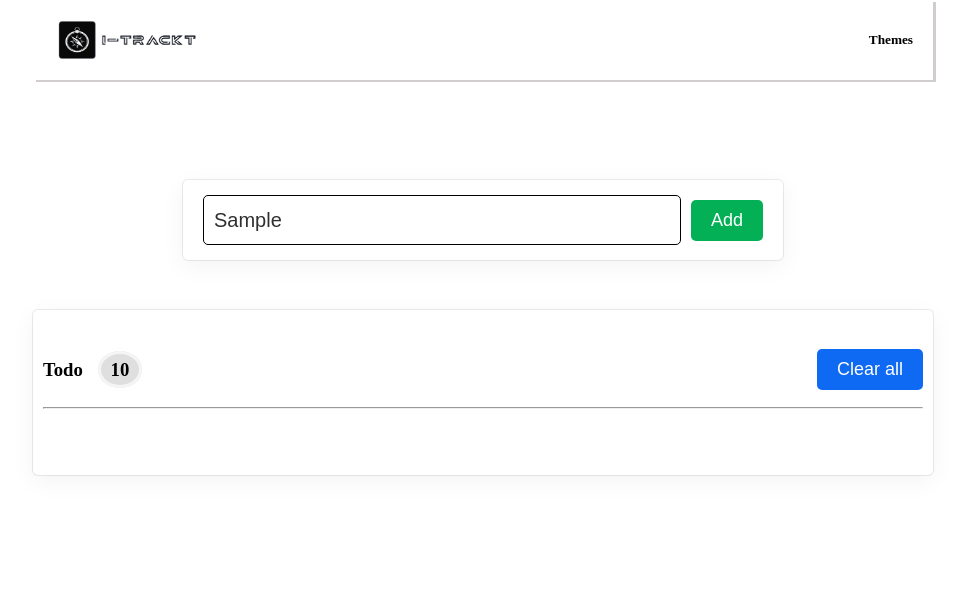
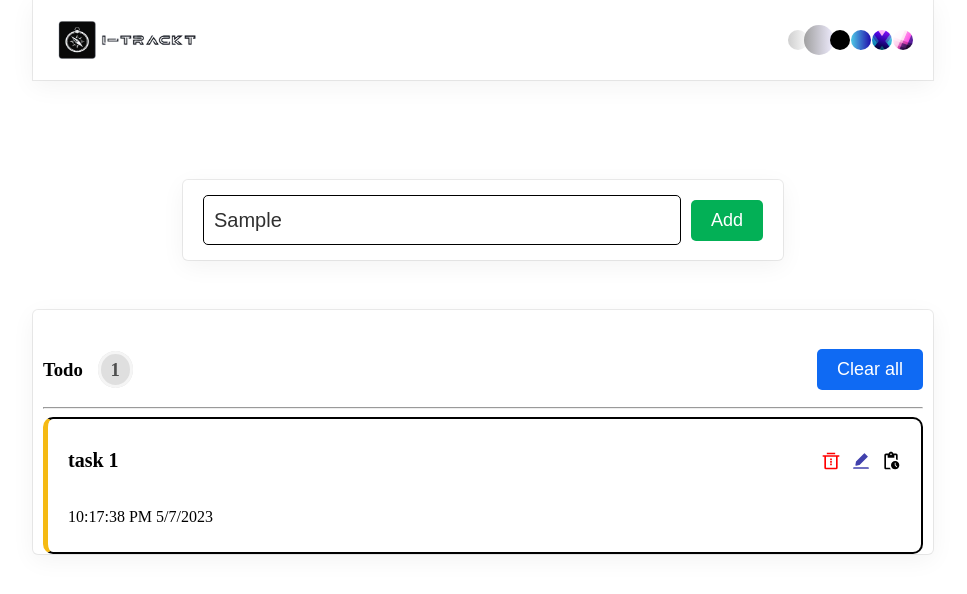
Before and after one commit to yomCode/i-trackT, a React (Create React App) app: page / in a window 1280 px wide. Both pictures are taken after typing "Sample" into the empty fields and a click on the button "Add". Shown: the top 594 px of the page, without its empty margins (157-1124 px from the left). Built offline with nearby package versions, Linux system fonts and the light colour scheme.

Commit message:
Task list state managed

```diff
--- a/package.json
+++ b/package.json
@@ -10,6 +10,7 @@
     "@types/node": "^16.18.26",
     "react": "^18.2.0",
     "react-dom": "^18.2.0",
+    "react-icons": "^4.8.0",
     "react-scripts": "5.0.1",
     "web-vitals": "^2.1.4"
   },
--- a/public/index.html
+++ b/public/index.html
@@ -2,7 +2,7 @@
 <html lang="en">
   <head>
     <meta charset="utf-8" />
-    <link rel="icon" href="%PUBLIC_URL%/favicon.ico" />
+    <link rel="icon" href="./i-trackTFavicon.png" />
     <meta name="viewport" content="width=device-width, initial-scale=1" />
     <meta name="theme-color" content="#000000" />
     <meta
--- a/src/ITrack.tsx
+++ b/src/ITrack.tsx
@@ -3,12 +3,21 @@ import Header from "./components/Header";
 import AddTask from "./components/AddTask";
 import Todo from "./components/Todo";
 
+interface TaskProps {
+  id: string;
+  task: string;
+  status: "completed" | "pending" | "in-progress";
+  time: string;
+}
+
 const ITrack = () => {
+  const [taskList, setTaskList] = React.useState<TaskProps[]>([]);
+
   return (
     <>
       <Header />
-      <AddTask />
-      <Todo />
+      <AddTask taskList={taskList} setTaskList={setTaskList} />
+      <Todo taskList={taskList} />
     </>
   );
 };
--- a/src/components/AddTask/index.tsx
+++ b/src/components/AddTask/index.tsx
@@ -11,11 +11,29 @@ interface SubmitTaskFormElement extends HTMLFormElement {
   readonly elements: FormElements;
 }
 
-const AddTask = () => {
+interface TaskProps {
+  id: string;
+  task: string;
+  status: "completed" | "pending" | "in-progress";
+  time: string;
+}
+
+interface TaskListProps {
+  taskList: TaskProps[];
+  setTaskList: React.Dispatch<React.SetStateAction<TaskProps[]>>;
+}
+
+const AddTask = ({ taskList, setTaskList }: TaskListProps) => {
   const handleAddTask = (e: React.FormEvent<SubmitTaskFormElement>) => {
     e.preventDefault();
+    const date = new Date();
+    const id: string = date.getTime().toString();
     const task: string = e.currentTarget.elements.task.value;
-    console.log(task);
+    const status: "completed" | "pending" | "in-progress" = "pending";
+    const time: string = `${date.toLocaleTimeString()} ${date.toLocaleDateString()}`;
+    const newTask: TaskProps = { id, task, status, time };
+
+    setTaskList([...taskList, newTask]);
   };
 
   return (
--- a/src/components/Header/Header.module.css
+++ b/src/components/Header/Header.module.css
@@ -7,12 +7,102 @@
   align-items: center;
   padding: 0 20px;
   margin: 0 auto;
-  box-shadow: 3px 2px 0px 0px rgba(173, 163, 163, 0.54);
-  -webkit-box-shadow: 3px 2px 0px 0px rgba(173, 163, 163, 0.54);
-  -moz-box-shadow: 3px 2px 0px 0px rgba(173, 163, 163, 0.54);
+  box-shadow: rgba(0, 0, 0, 0.05) 0px 6px 24px 0px,
+    rgba(0, 0, 0, 0.08) 0px 0px 0px 1px;
 }
 
 .logo {
   width: 150px;
   height: 50px;
 }
+
+.themes_selector {
+  display: flex;
+  align-items: center;
+  gap: 1px;
+}
+
+.themes_selector span {
+  background-color: black;
+  width: 20px;
+  height: 20px;
+  border-radius: 50%;
+  cursor: pointer;
+  scale: 1;
+}
+
+.themes_selector .active {
+  scale: 1.5;
+}
+
+.light {
+  background: linear-gradient(90deg, #cfcfcf, #fbfbfb);
+}
+
+.medium {
+  background: linear-gradient(90deg, #a0a0a0, #f0edff);
+}
+
+.dark {
+  background: #15202b;
+  transition: all 0.5s;
+}
+
+.gOne {
+  background: linear-gradient(90deg, #4dc9e6, #210cac);
+}
+
+.gTwo {
+  background: linear-gradient(235deg, #fff, #000f25),
+    linear-gradient(180deg, #6100ff, #000),
+    linear-gradient(
+      235deg,
+      #ffa3ac,
+      #ffa3ac 40%,
+      #00043c calc(40% + 1px),
+      #00043c 60%,
+      #005d6c calc(60% + 1px),
+      #005d6c 70%,
+      #00c9b1 calc(70% + 1px),
+      #00c9b1
+    ),
+    linear-gradient(
+      125deg,
+      #ffa3ac,
+      #ffa3ac 40%,
+      #00043c calc(40% + 1px),
+      #00043c 60%,
+      #005d6c calc(60% + 1px),
+      #005d6c 70%,
+      #00c9b1 calc(70% + 1px),
+      #00c9b1
+    );
+  background-blend-mode: soft-light, screen, darken, normal;
+}
+
+.gThree {
+  background: linear-gradient(125deg, #fff, #000),
+    linear-gradient(
+      200deg,
+      #ffd9e8,
+      #ffd9e8 50%,
+      #de95ba calc(50% + 1px),
+      #de95ba 60%,
+      #7f4a88 calc(60% + 1px),
+      #7f4a88 75%,
+      #4a266a calc(75% + 1px),
+      #4a266a
+    ),
+    linear-gradient(
+      113deg,
+      #ffd9e8,
+      #ffd9e8 40%,
+      #de95ba calc(40% + 1px),
+      #de95ba 50%,
+      #7f4a88 calc(50% + 1px),
+      #7f4a88 70%,
+      #4a266a calc(70% + 1px),
+      #4a266a
+    );
+  background-blend-mode: overlay, overlay, normal;
+}
--- a/src/components/Header/index.tsx
+++ b/src/components/Header/index.tsx
@@ -4,10 +4,55 @@ import Logo from "../../assests/images/i-trackTlogo.png";
 import Styles from "./Header.module.css";
 
 const Index = () => {
+  const [activeTheme, setActiveTheme] = React.useState("medium");
+
   return (
     <nav className={Styles.nav}>
       <img className={Styles.logo} src={Logo} alt="i-trackT" />
-      <h5>Themes</h5>
+      <div className={Styles.themes_selector}>
+        <span
+          onClick={() => setActiveTheme("light")}
+          className={[
+            Styles.light,
+            activeTheme === "light" ? Styles.active : "",
+          ].join(" ")}
+        ></span>
+        <span
+          onClick={() => setActiveTheme("medium")}
+          className={[
+            Styles.medium,
+            activeTheme === "medium" ? Styles.active : "",
+          ].join(" ")}
+        ></span>
+        <span
+          onClick={() => setActiveTheme("dark")}
+          className={[
+            Styles.dark,
+            activeTheme === "dark" ? Styles.active : "",
+          ].join(" ")}
+        ></span>
+        <span
+          onClick={() => setActiveTheme("gOne")}
+          className={[
+            Styles.gOne,
+            activeTheme === "gOne" ? Styles.active : "",
+          ].join(" ")}
+        ></span>
+        <span
+          onClick={() => setActiveTheme("gTwo")}
+          className={[
+            Styles.gTwo,
+            activeTheme === "gTwo" ? Styles.active : "",
+          ].join(" ")}
+        ></span>
+        <span
+          onClick={() => setActiveTheme("gThree")}
+          className={[
+            Styles.gThree,
+            activeTheme === "gThree" ? Styles.active : "",
+          ].join(" ")}
+        ></span>
+      </div>
     </nav>
   );
 };
--- /dev/null
+++ b/src/components/TaskCard.tsx/TaskCard.module.css
@@ -0,0 +1,49 @@
+.container {
+  /* display: flex; */
+  border: 2px solid black;
+  border-radius: 10px;
+  border-left: 5px solid #f5ba13;
+  padding: 10px 20px;
+
+  & :pending {
+    border-left: 5px solid #f5ba13;
+  }
+
+  & :completed {
+    border-left: 5px solid #00b300;
+  }
+
+  & :in_progress {
+    border-left: 5px solid #1100ff;
+  }
+}
+
+.details {
+  display: flex;
+  justify-content: space-between;
+}
+
+.cta {
+  display: flex;
+  justify-content: space-between;
+  align-items: center;
+  gap: 10px;
+}
+
+.task {
+  font-size: 20px;
+  font-weight: 600;
+}
+
+.icon {
+  cursor: pointer;
+  font-size: 20px;
+}
+
+.delete {
+  color: red;
+}
+
+.edit {
+  color: rgb(65, 65, 173);
+}
--- /dev/null
+++ b/src/components/TaskCard.tsx/index.tsx
@@ -0,0 +1,46 @@
+import React, { ReactNode } from "react";
+
+import { AiFillEdit } from "react-icons/ai";
+import { MdPendingActions } from "react-icons/md";
+import { RiDeleteBin3Line } from "react-icons/ri";
+
+import Styles from "./TaskCard.module.css";
+
+const TaskCard = () => {
+  const date = new Date();
+  const time: string = `${date.toLocaleTimeString()} ${date.toLocaleDateString()}`;
+  const [status, setStatus] = React.useState<
+    "completed" | "pending" | "in-progress"
+  >("in-progress");
+
+  return (
+    <div
+      className={[
+        Styles.container,
+        status === "pending"
+          ? Styles.pending
+          : status === "in-progress"
+          ? Styles.in_progress
+          : Styles.completed,
+      ].join(" ")}
+    >
+      <div className={Styles.details}>
+        <p className={Styles.task}>task 1</p>
+        <div className={Styles.cta}>
+          <RiDeleteBin3Line
+            className={[Styles.icon, Styles.delete].join(" ")}
+          />
+          <AiFillEdit className={[Styles.icon, Styles.edit].join(" ")} />
+          <MdPendingActions
+            className={[Styles.icon, Styles.update].join(" ")}
+          />
+        </div>
+      </div>
+      <div>
+        <p>{time}</p>
+      </div>
+    </div>
+  );
+};
+
+export default TaskCard;
--- a/src/components/Todo/index.tsx
+++ b/src/components/Todo/index.tsx
@@ -1,18 +1,21 @@
-import React from "react";
+import React, { useState } from "react";
+
+import TaskCard from "../TaskCard.tsx";
 import Button from "../utils/Button";
 import Styles from "./Styles.module.css";
-
-type Task = "todo" | "in_progress" | "done";
 
 interface TaskProps {
   id: string;
   task: string;
-  status: Task;
-  date: Date;
+  status: "completed" | "pending" | "in-progress";
+  time: string;
 }
 
-const Todo = () => {
-  const tasks = [{}];
+interface TaskListProps {
+  taskList: TaskProps[];
+}
+
+const Todo = ({ taskList }: TaskListProps) => {
   const count = 10;
   return (
     <div className={Styles.container}>
@@ -26,22 +29,19 @@ const Todo = () => {
               borderRadius: "50%",
               marginLeft: "1rem",
               backgroundColor: "#dfdfdf",
+              color: "#4e4f4f",
             }}
           >
             {" "}
-            {count}{" "}
+            {taskList?.length}{" "}
           </span>
         </h3>
         <Button backgroundColor="#0f6af3">Clear all</Button>
       </div>
       <hr />
-      <div>
-        {tasks?.map((task) => {
-          return (
-            <div className={Styles.container_secondary}>
-              <p>{}</p>
-            </div>
-          );
+      <div className={Styles.container_secondary}>
+        {taskList?.map((task) => {
+          return <TaskCard />;
         })}
       </div>
     </div>
```
Also changed, not shown: public/i-trackTFavicon.png (added), 1 other file (tests, documents, lock files or other folders).
